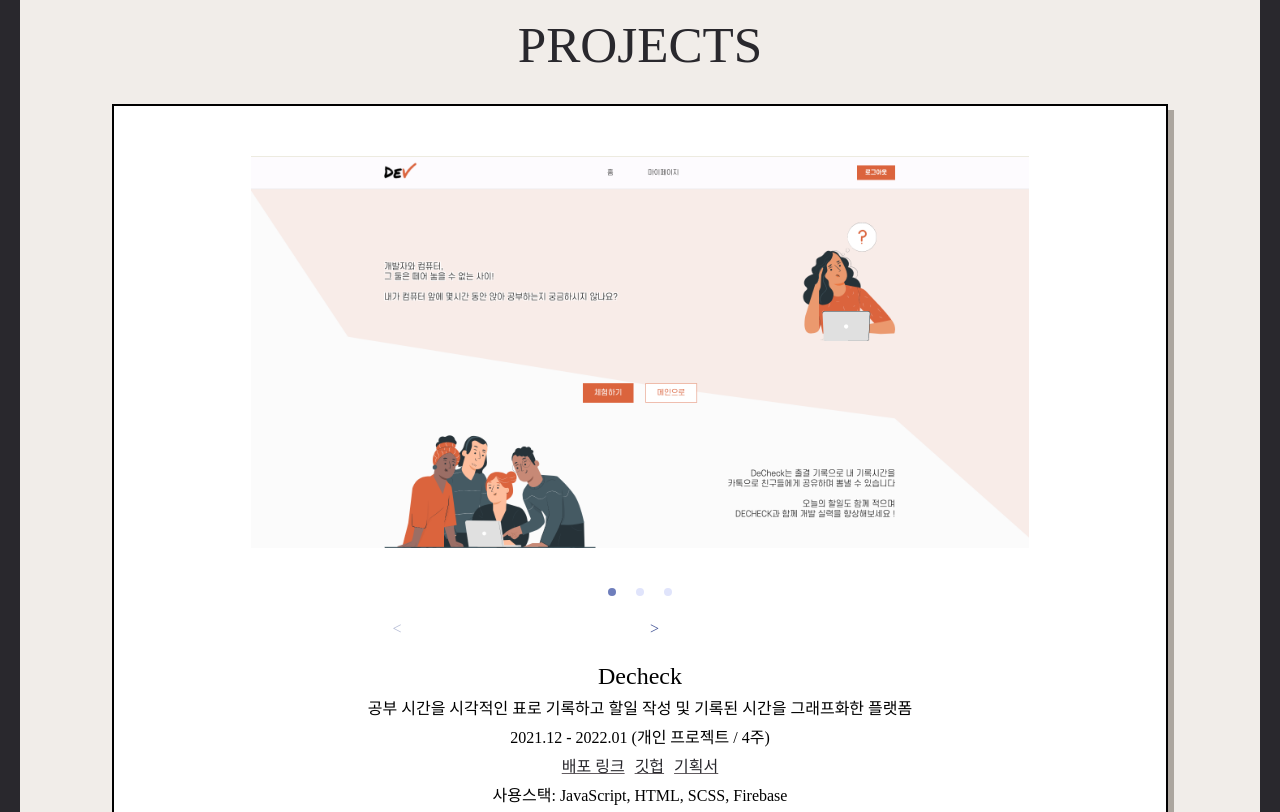
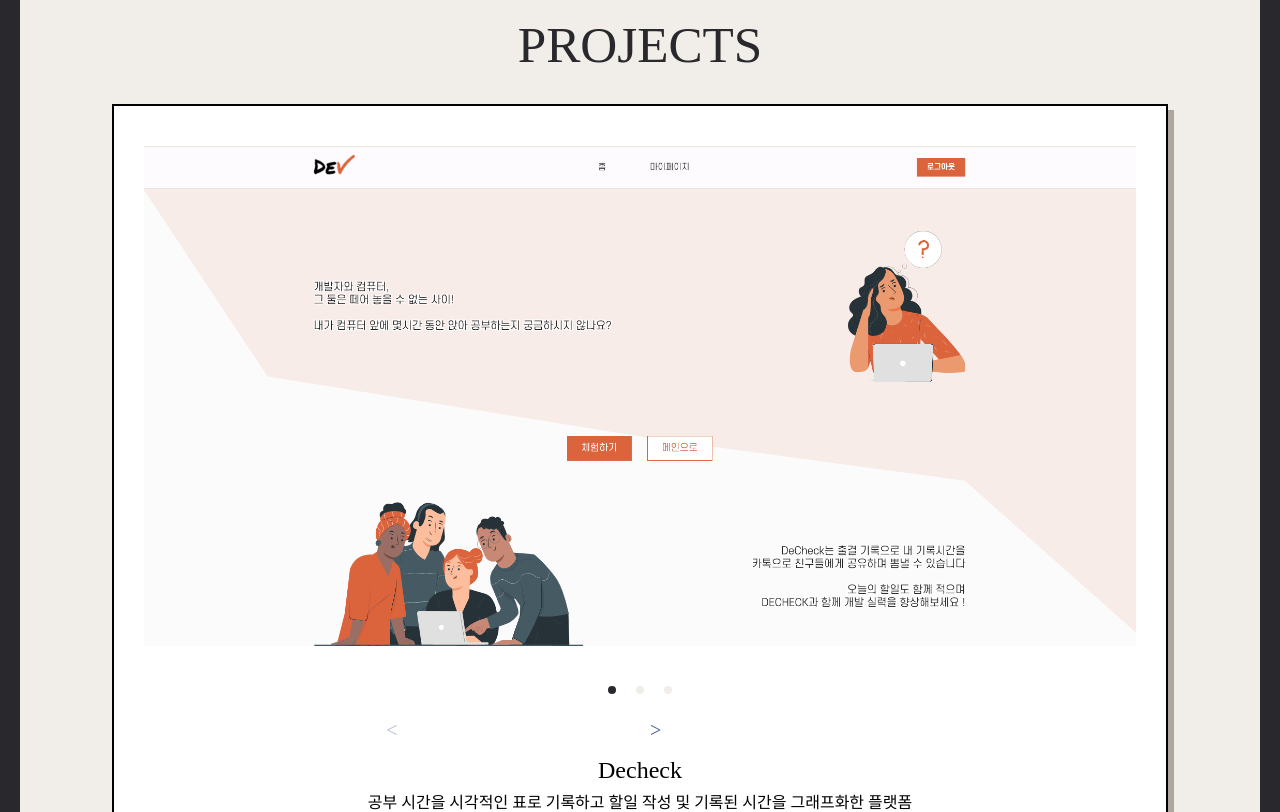
Before and after one commit to suzyhwang/front-end-portfolio, a React (Create React App) app: page / in a window 1280 px wide. Shown: the part 1780-2592 px from the top of the page. Built offline with nearby package versions, Linux system fonts and the light colour scheme; a web font is replaced by a local one.

Commit message:
2022 02 08 carousel css edited

```diff
--- a/src/App.css
+++ b/src/App.css
@@ -115,3 +115,9 @@ a:active {
     width: 25px;
   }
 }
+
+.alice-carousel {
+  font-size: 20px;
+  padding: 0;
+  margin: 0;
+}
--- a/src/App.js
+++ b/src/App.js
@@ -234,7 +234,7 @@ function App() {
         </Container>
       </BodyContainer>
       <img src="./images/top.svg" id="go_top" onClick={TopButtonHandler} />
-      <Footer>@ 2022 Soyeong Hwang</Footer>
+      <Footer>Copyright © 2022 - Soyeong Hwang</Footer>
     </>
   );
 }
--- a/src/components/projects/Project.style.js
+++ b/src/components/projects/Project.style.js
@@ -1,12 +1,20 @@
 import styled from "styled-components";
 
 export const ProjectImgContainer = styled.div`
-  padding: 10px;
   img {
-    width: 80%;
+    width: 100%;
   }
   .alice-carousel__prev-btn {
     text-align: center;
+  }
+
+  .alice-carousel__dots-item:not(.__custom):hover,
+  .alice-carousel__dots-item:not(.__custom).__active {
+    background-color: #29282d;
+  }
+
+  .alice-carousel__dots-item:not(.__custom) {
+    background-color: #f1ede9;
   }
 `;
 
```
